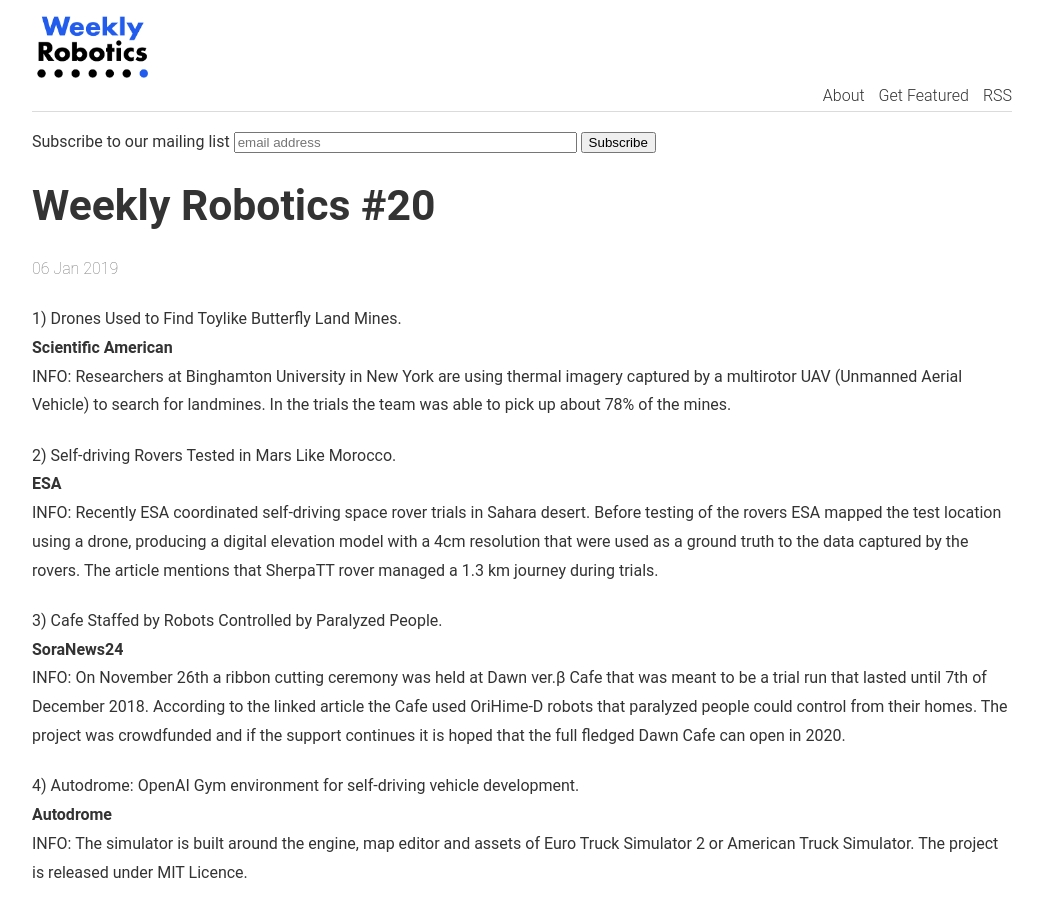
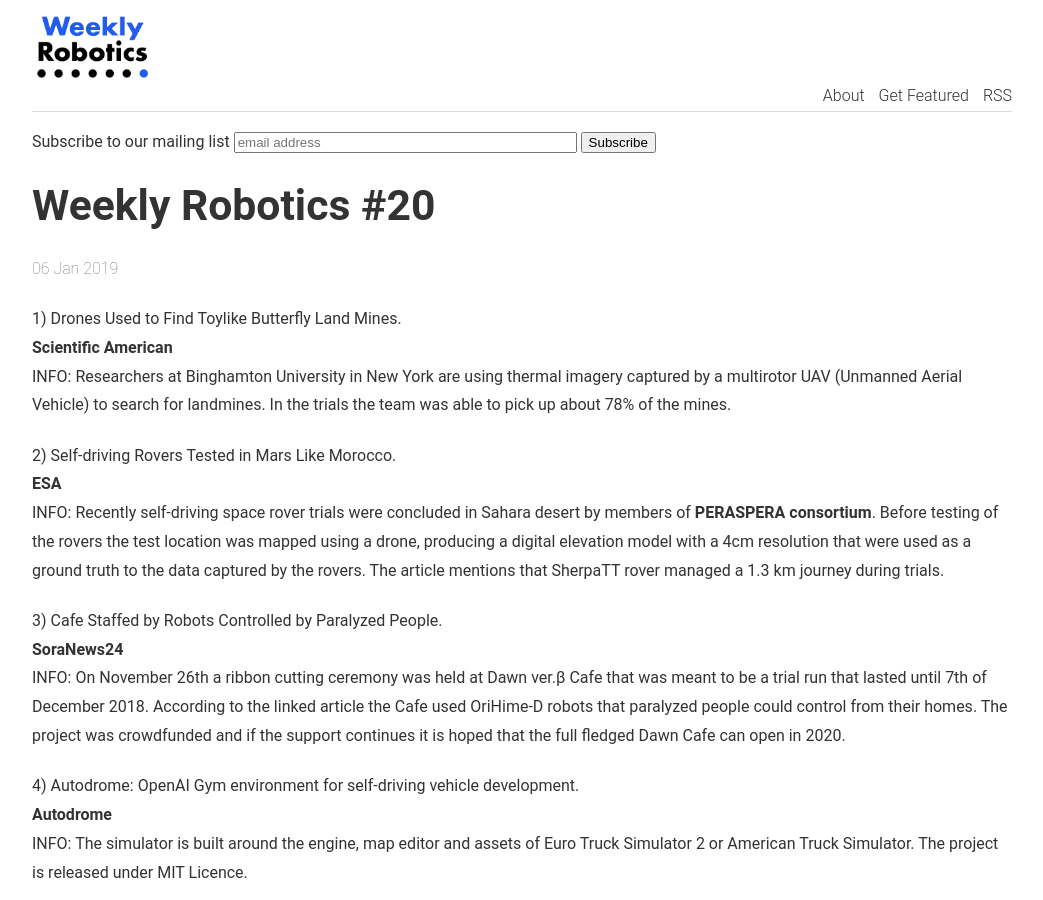
Before and after one commit to msadowski/weeklyrobotics, a Jekyll site: the page built from _posts/2019-01-06-weekly-robotics-20.md, in a window 1280 px wide and 900 px high. Shown: the whole window, without its empty margins (118-1161 px from the left). Built offline with Jekyll 4.4.1, drawn with Linux system fonts in a browser that asks for light colours; comment, search, counter and statistics services are not loaded.

Commit message:
Fix information about mars trials in #20

```diff
--- a/_posts/2019-01-06-weekly-robotics-20.md
+++ b/_posts/2019-01-06-weekly-robotics-20.md
@@ -11,7 +11,7 @@
 
 2) Self-driving Rovers Tested in Mars Like Morocco.
 <br>[ESA](http://www.esa.int/Our_Activities/Space_Engineering_Technology/Self-driving_rovers_tested_in_Mars-like_Morocco)<br>
-INFO: Recently ESA coordinated self-driving space rover trials in Sahara desert. Before testing of the rovers ESA mapped the test location using a drone, producing a digital elevation model with a 4cm resolution that were used as a ground truth to the data captured by the rovers. The article mentions that SherpaTT rover managed a 1.3 km journey during trials.
+INFO: Recently self-driving space rover trials were concluded in Sahara desert by members of [PERASPERA consortium](https://www.h2020-peraspera.eu/). Before testing of the rovers the test location was mapped using a drone, producing a digital elevation model with a 4cm resolution that were used as a ground truth to the data captured by the rovers. The article mentions that SherpaTT rover managed a 1.3 km journey during trials.
 
 3) Cafe Staffed by Robots Controlled by Paralyzed People.
 <br>[SoraNews24](https://soranews24.com/2018/11/29/cafe-opens-in-tokyo-staffed-by-robots-controlled-by-paralyzed-people/)<br>
```
